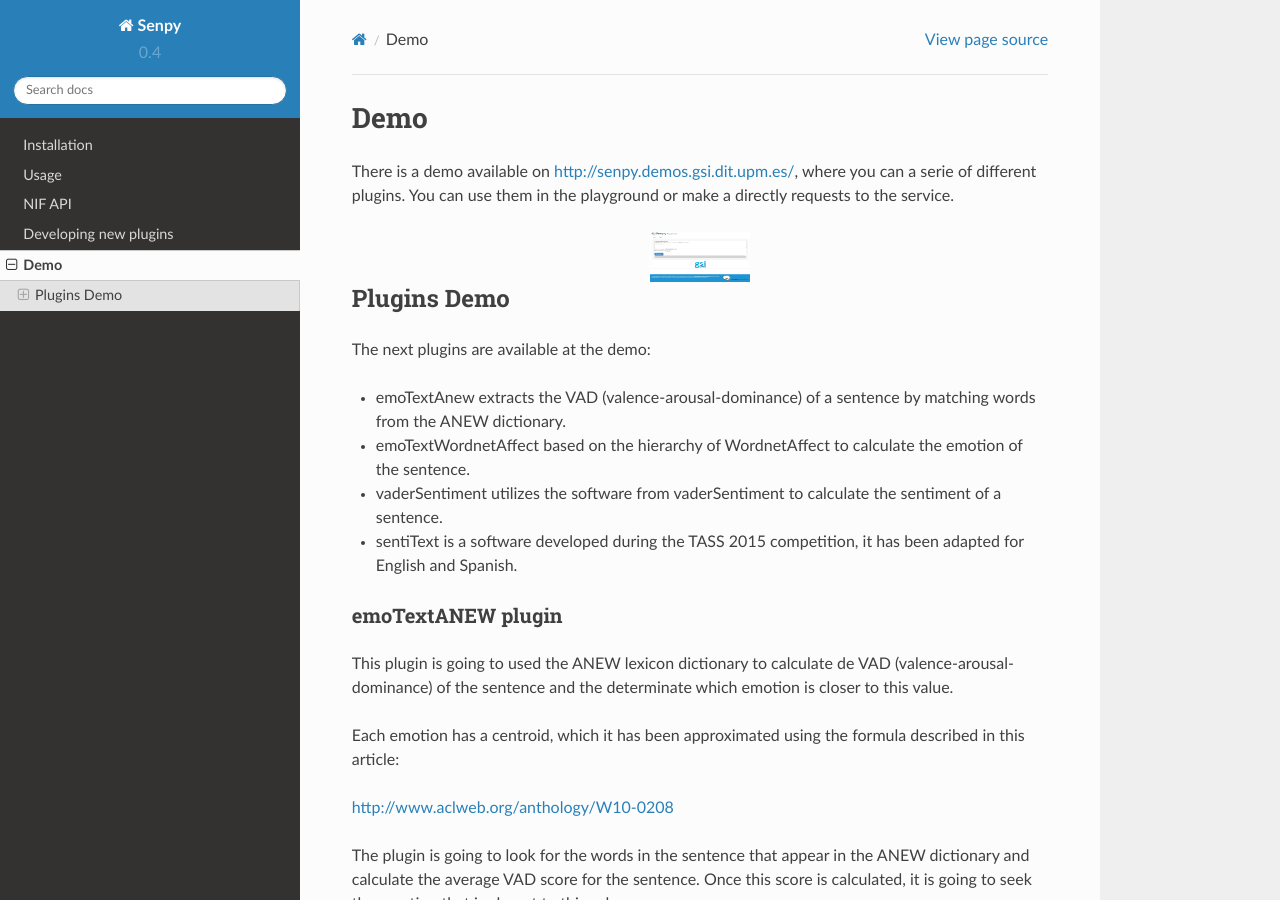
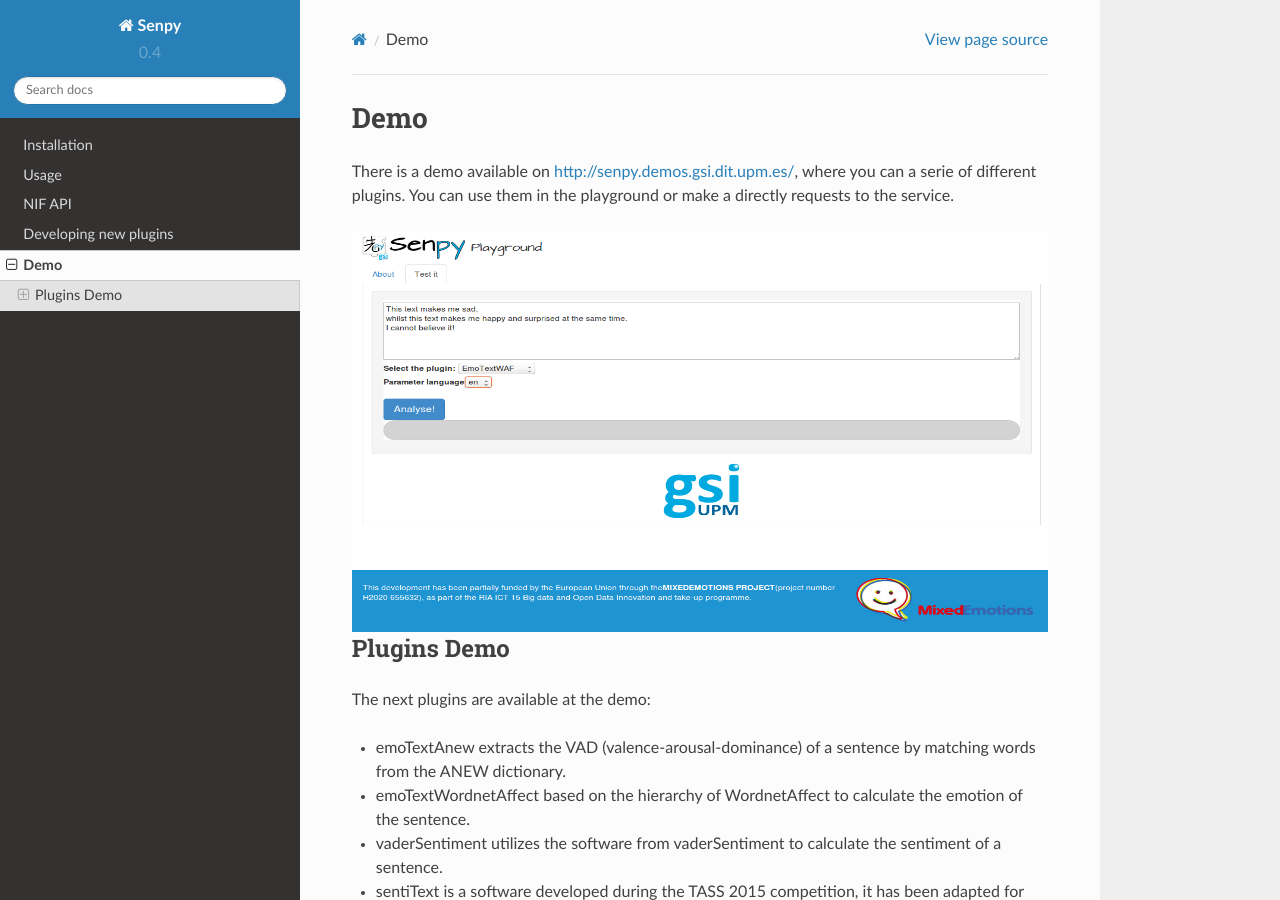
Before and after one commit to gsi-upm/senpy, a Sphinx documentation site: the page built from docs/demo.rst, in a window 1280 px wide and 900 px high. Built offline with Sphinx 7.4.7 and the Read the Docs theme 2.0.0, drawn with Linux system fonts in a browser that asks for light colours.

Commit message:
Update demo.rst

```diff
--- a/docs/demo.rst
+++ b/docs/demo.rst
@@ -4,9 +4,9 @@
 There is a demo available on http://senpy.demos.gsi.dit.upm.es/, where you can a serie of different plugins. You can use them in the playground or make a directly requests to the service.
 
 .. image:: senpy-playground.png
-  :height: 100px
-  :width: 200px
-  :scale: 50 %
+  :height: 400px
+  :width: 800px
+  :scale: 100 %
   :align: center
 
 Plugins Demo
```
